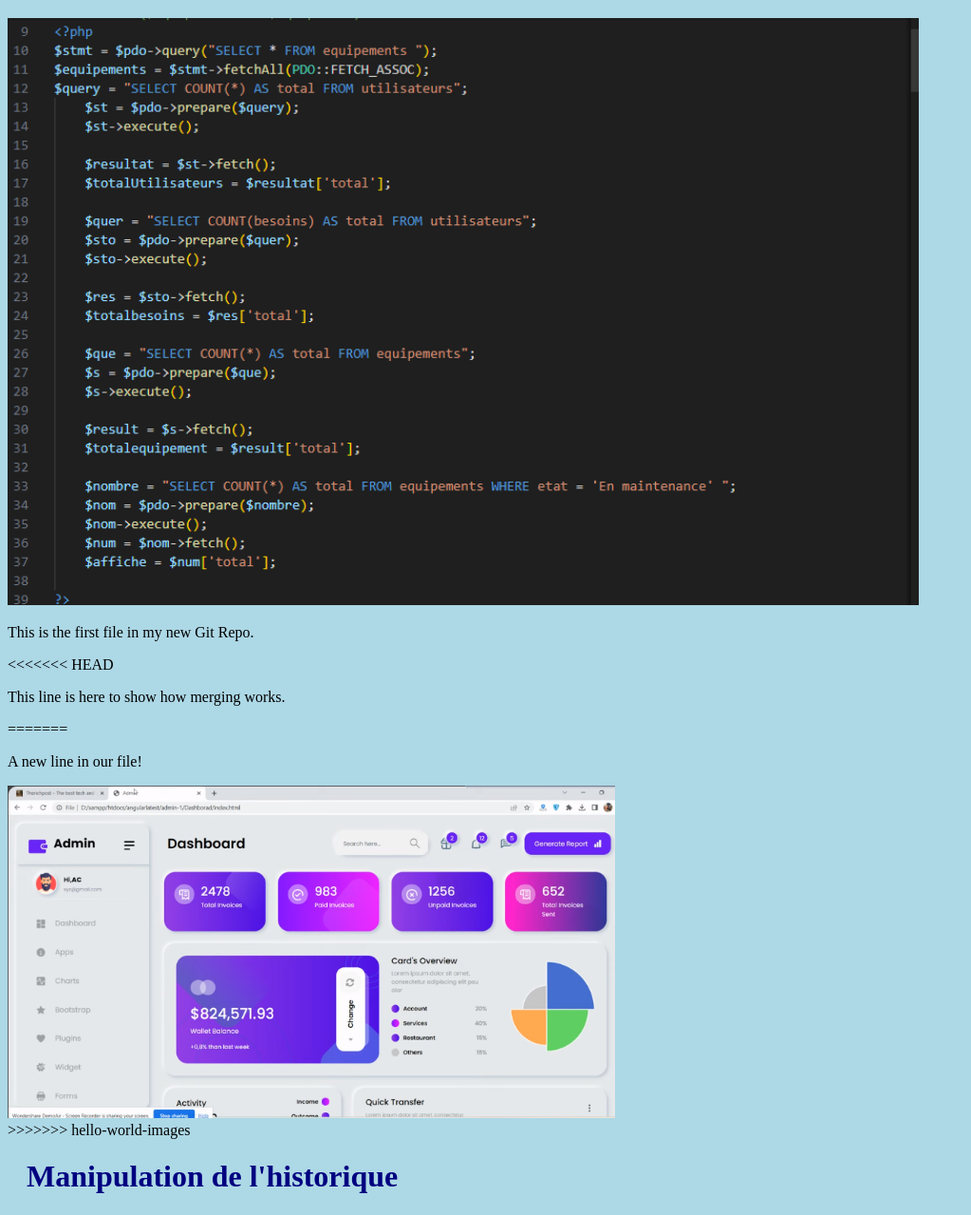
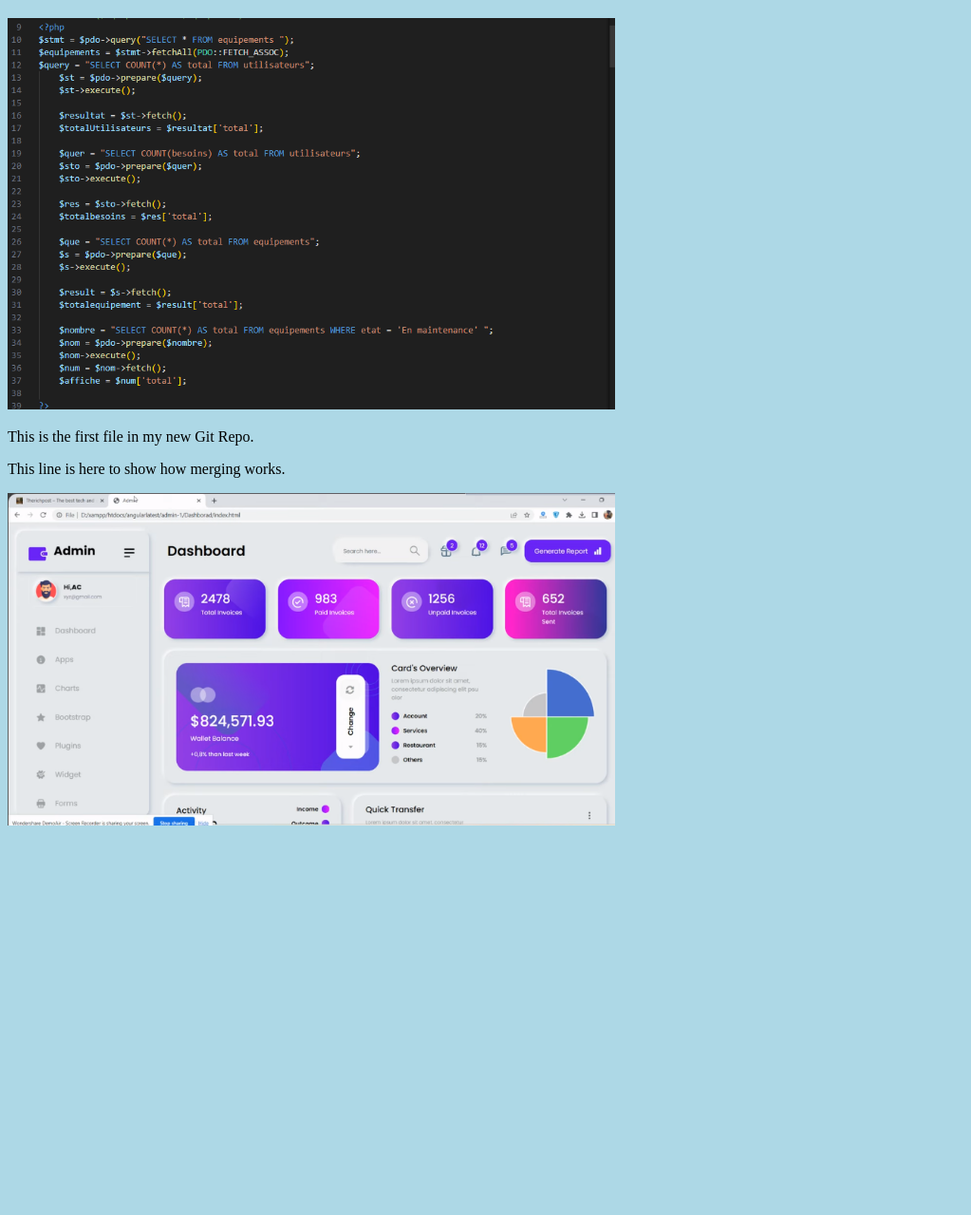
Before and after one commit to Devop-code/hello-world, a plain HTML site: page index.html in a window 1280 px wide. Shown: the part 61-1340 px from the top of the page at 95% size, without its empty margins (0-1023 px from the left). After the commit the page ends 942 px from the top, so only its background shows below. Drawn offline with Linux system fonts and the light colour scheme.

Commit message:
troisieme commit avec modification de index.html

```diff
--- a/index.html
+++ b/index.html
@@ -7,16 +7,10 @@
 <body>
 
 <h1>Hello world!</h1>
-<div><img src="img_hello_world.jpg" alt="Hello World from Space" style="width:100%;max-width:960px"></div>
+<div><img src="img_hello_world.jpg" alt="Hello World from Space" style="width:100%;max-width:640px"></div>
 <p>This is the first file in my new Git Repo.</p>
-<<<<<<< HEAD
 <p>This line is here to show how merging works.</p>
-=======
-<p>A new line in our file!</p>
 <div><img src="img_hello_git.jpg" alt="Hello Git" style="width:100%;max-width:640px"></div>
->>>>>>> hello-world-images
-<div>
-    <h1>Manipulation de l'historique</h1>
-</div>
+
 </body>
 </html>
```
